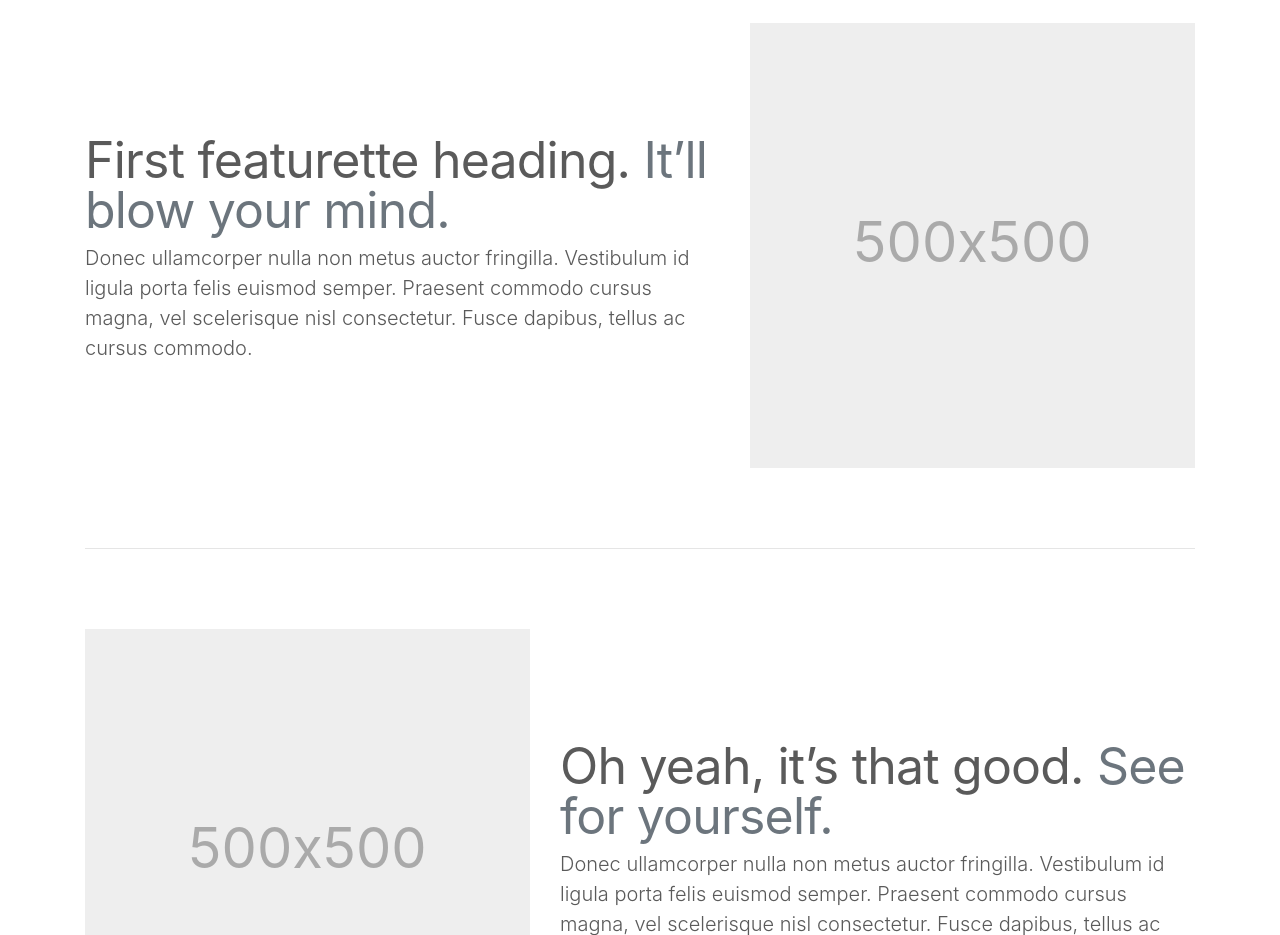
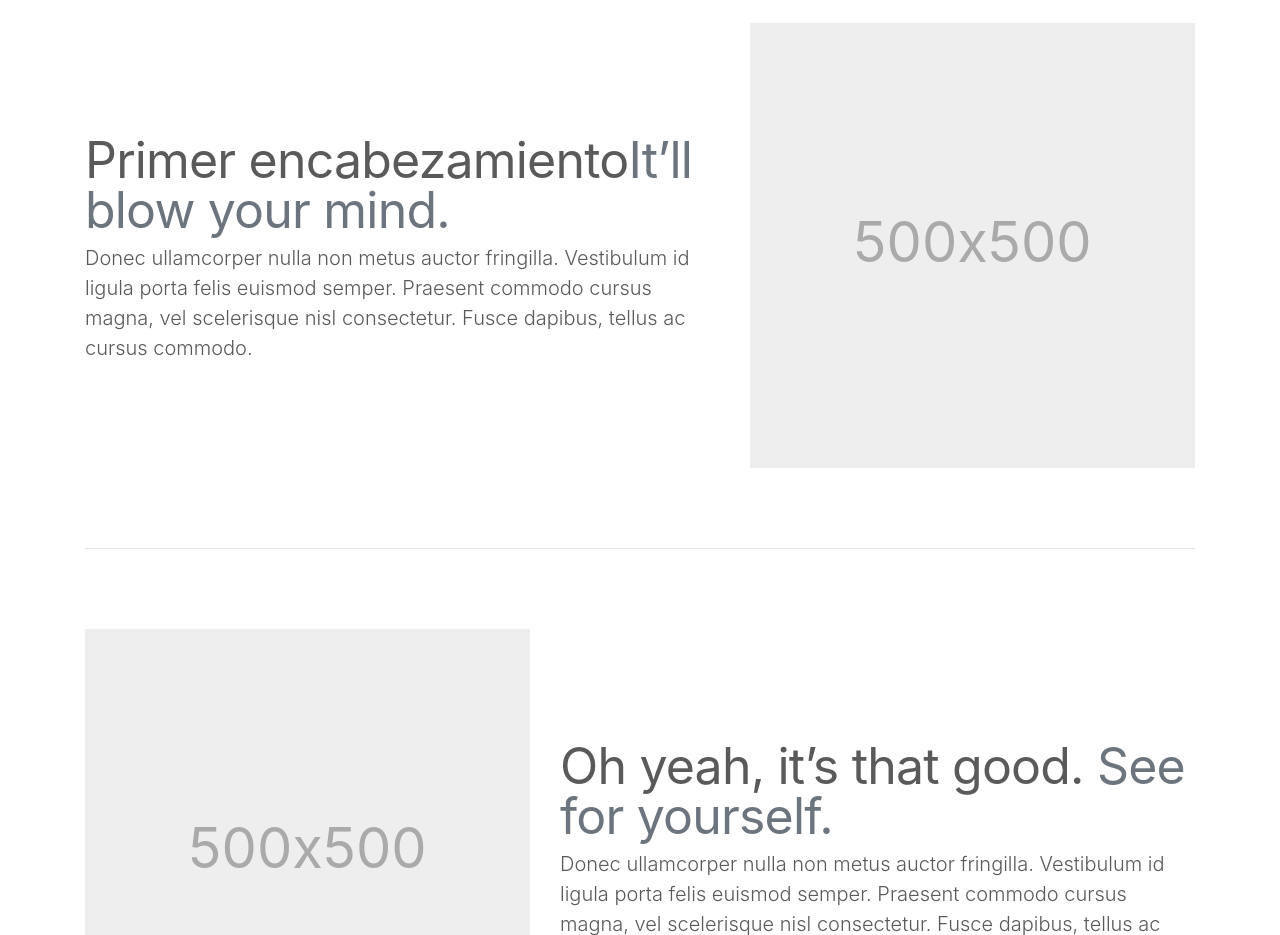
Before and after one commit to amesnau/bootstrap, a plain HTML site: page index.html in a window 1280 px wide. Shown: the part 1600-2535 px from the top of the page. Drawn offline with nearby package versions, Linux system fonts and the light colour scheme.

Commit message:
Prueba de Atom

```diff
--- a/index.html
+++ b/index.html
@@ -184,7 +184,7 @@
 
     <div class="row featurette">
       <div class="col-md-7">
-        <h2 class="featurette-heading">First featurette heading. <span class="text-muted">It’ll blow your mind.</span></h2>
+        <h2 class="featurette-heading">Primer encabezamiento<span class="text-muted">It’ll blow your mind.</span></h2>
         <p class="lead">Donec ullamcorper nulla non metus auctor fringilla. Vestibulum id ligula porta felis euismod semper. Praesent commodo cursus magna, vel scelerisque nisl consectetur. Fusce dapibus, tellus ac cursus commodo.</p>
       </div>
       <div class="col-md-5">
```
